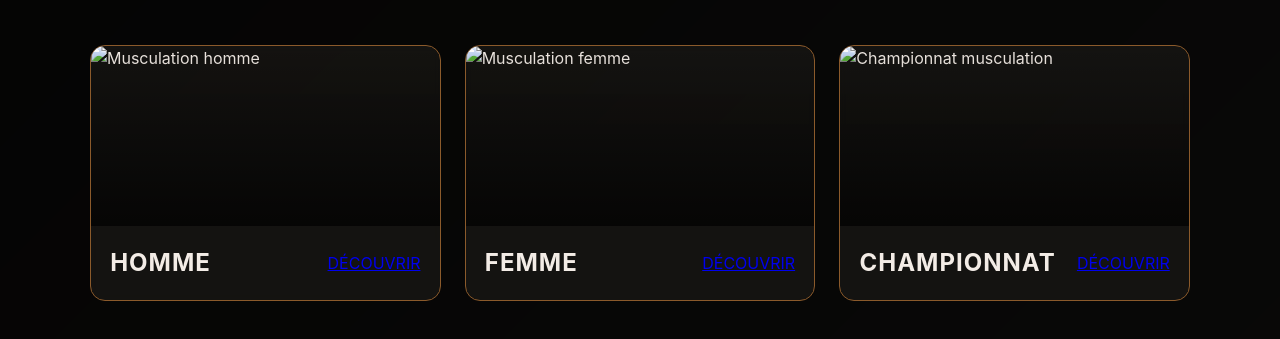
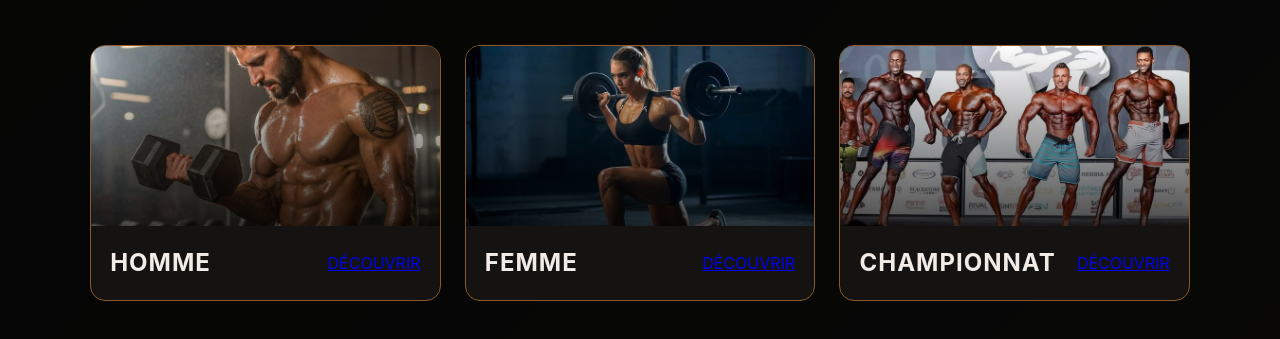
Before and after one commit to maremeseyesop08-ux/BANKAI, a plain HTML site: page musculation.html in a window 1280 px wide. Shown: the part 199-538 px from the top of the page. Drawn offline with Linux system fonts and the light colour scheme.

Commit message:
Update musculation.html

```diff
--- a/musculation.html
+++ b/musculation.html
@@ -20,7 +20,7 @@
 <div class="cartes-photo trois-cartes">
                <div class="carte-photo">
                  <div class="photo-container">
-                  <img src="image/Your Body, Your Power.jpg" alt="Musculation homme">
+                  <img src="Your Body, Your Power.jpg" alt="Musculation homme">
                 <div class="photo-overlay"></div>
                  </div>
                  <div class="carte-contenu">
@@ -31,7 +31,7 @@
                 </div>
     <div class="carte-photo">
         <div class="photo-container">
-            <img src="image/fem.jpg" alt="Musculation femme">
+            <img src="fem.jpg" alt="Musculation femme">
             <div class="photo-overlay"></div>
         </div>
         <div class="carte-contenu">
@@ -42,7 +42,7 @@
     </div>
     <div class="carte-photo">
         <div class="photo-container">
-            <img src="image/championnat.jpg" alt="Championnat musculation">
+            <img src="championnat.jpg" alt="Championnat musculation">
             <div class="photo-overlay"></div>
         </div>
         <div class="carte-contenu">
```
